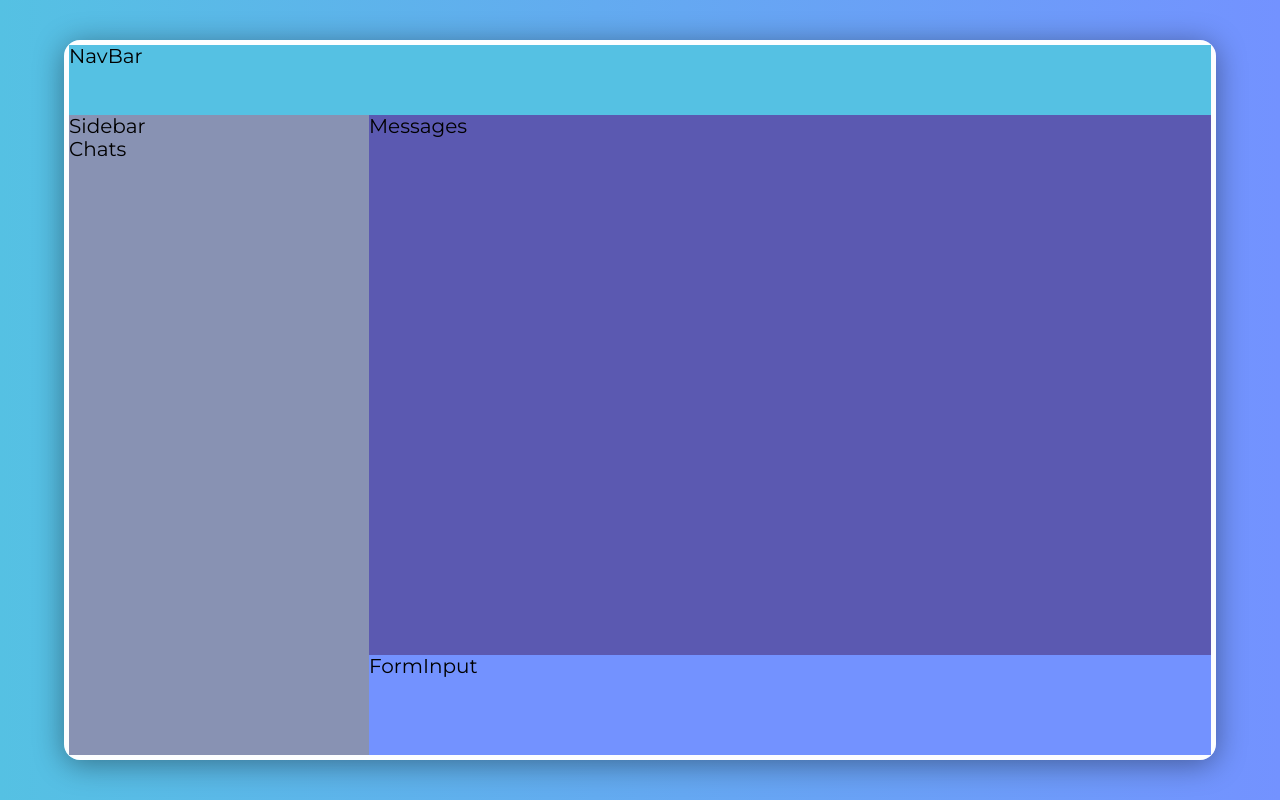
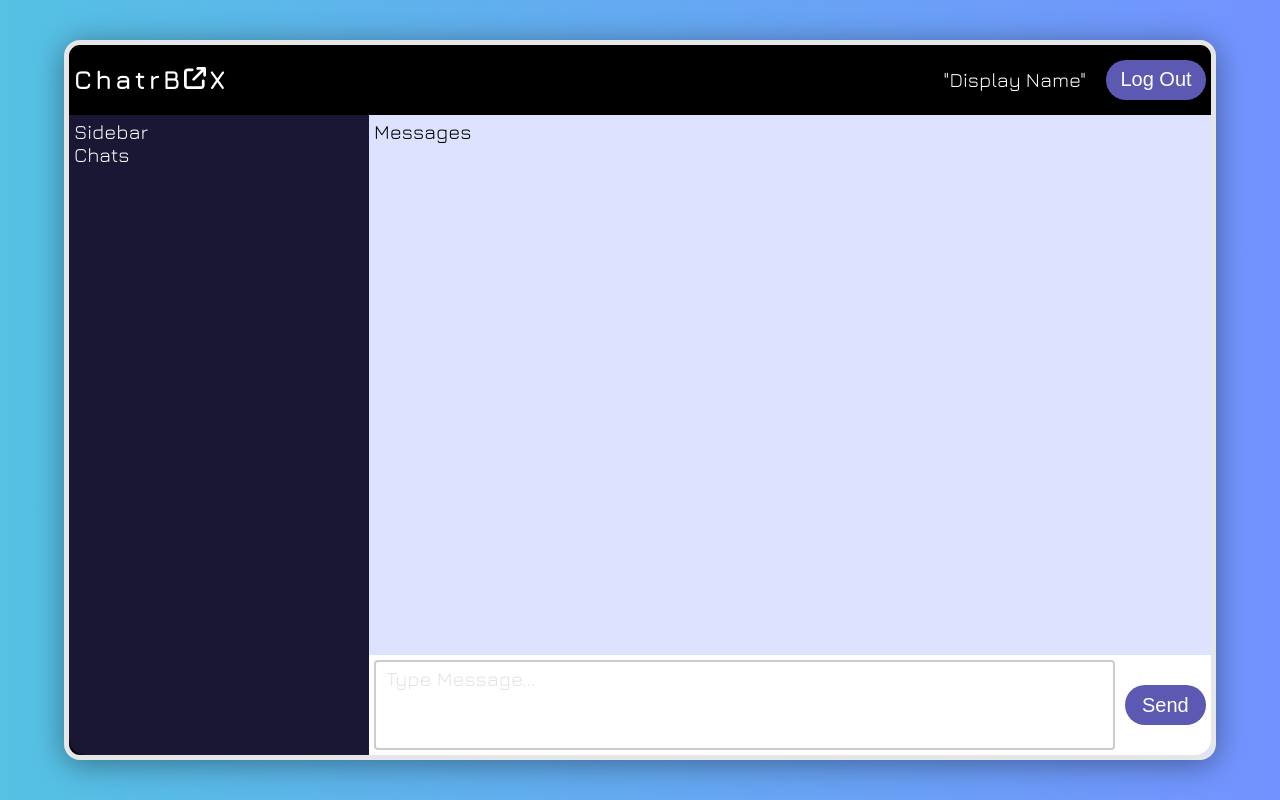
Before and after one commit to Maktastix/chatrbox_react_app, a React (Create React App) app: page / in a window 1280 px wide. Shown: the top 800 px of the page. Built offline with nearby package versions, Linux system fonts and the light colour scheme.

Commit message:
Navbar and message input styling complete

```diff
--- a/public/index.html
+++ b/public/index.html
@@ -12,7 +12,7 @@
     <link rel="apple-touch-icon" href="%PUBLIC_URL%/logo192.png" />
     <link rel="preconnect" href="https://fonts.googleapis.com">
     <link rel="preconnect" href="https://fonts.gstatic.com" crossorigin>
-    <link href="https://fonts.googleapis.com/css2?family=Montserrat:ital,wght@0,100;0,400;1,100;1,400&family=Ubuntu:wght@400;700&&family=Fredoka+One&display=swap" rel="stylesheet">
+    <link href="https://fonts.googleapis.com/css2?family=Montserrat:ital,wght@0,100;0,400;1,100;1,400&family=Ubuntu:wght@400;700&family=Jura:wght@300;400;500;600;700&display=swap" rel="stylesheet">
     <!--
       manifest.json provides metadata used when your web app is installed on a
       user's mobile device or desktop. See https://developers.google.com/web/fundamentals/web-app-manifest/
--- a/src/App.js
+++ b/src/App.js
@@ -1,5 +1,5 @@
 import { Routes, Route } from 'react-router-dom';
-import Firebase from './Firebase';
+// import Firebase from './Firebase';
 import Login from './Pages/Login';
 import Registration from './Pages/Registration';
 import Chat from './Pages/Chat';
@@ -11,10 +11,10 @@ function App() {
   return (
     <div className="App">
       <Chat />
-      {/* <Routes>
+      <Routes>
         <Route path="/" element={<Login />} />
         <Route path="/Registration" element={<Registration />} />
-      </Routes> */}
+      </Routes>
     </div>
   );
 }
--- a/src/Components/FormInput.js
+++ b/src/Components/FormInput.js
@@ -2,7 +2,11 @@ const FormInput = () => {
     return (
         <>
             <div className="form_input">
-                <p>FormInput</p>
+                <form className="message_input">
+                    <label htmlFor="message"></label>
+                    <textarea id="message" placeholder="Type Message..." required />
+                    <button>Send</button>
+                </form>
             </div>
         </>
     )
--- a/src/Components/NavBar.js
+++ b/src/Components/NavBar.js
@@ -1,8 +1,15 @@
+import { FontAwesomeIcon } from "@fortawesome/react-fontawesome";
+import { faArrowUpRightFromSquare } from '@fortawesome/free-solid-svg-icons';
+
 const NavBar = () => {
     return (
         <>
             <div className="nav_bar">
-                <p>NavBar</p>
+                <h1 name="ChatrBox" type="logo">ChatrB<FontAwesomeIcon icon={faArrowUpRightFromSquare} />X</h1>
+                <div className="account">
+                    <p>"Display Name"</p>
+                    <button>Log Out</button>
+                </div>
             </div>
         </>
     )
--- a/src/Pages/Chat.js
+++ b/src/Pages/Chat.js
@@ -1,3 +1,5 @@
+import {useState, useEffect } from 'react';
+
 import SideBar from '../Components/SideBar';
 import NavBar from '../Components/NavBar';
 import FormInput from '../Components/FormInput';
@@ -5,9 +7,10 @@ import Messages from '../Components/Messages';
 
 const Chat = () => {
 
+
     return(
         <>
-            <div className="chat_card">
+            <section className="chat_card">
                 <div className="navbar_container">
                     <NavBar />
                 </div>
@@ -20,7 +23,7 @@ const Chat = () => {
                         <FormInput />
                     </div>
                 </div>
-            </div>
+            </section>
         </>
     )
 }
--- a/src/Pages/Login.js
+++ b/src/Pages/Login.js
@@ -6,7 +6,7 @@ const Login = () => {
 
     return (
         <>
-            <div className="login_card">
+            <section className="login_card">
                 <div className="login_container">
                     <h1 name="ChatrBox" type="logo">ChatrB<FontAwesomeIcon icon={faArrowUpRightFromSquare} bounce />X</h1>
                     <p>Welcome to ChatrBox</p>
@@ -26,7 +26,7 @@ const Login = () => {
                     </form>
                     <p>Don't have an account? <Link to="/Registration">Sign up!</Link></p>
                 </div>
-            </div>
+            </section>
         </>
     )
 }
--- a/src/Pages/Registration.js
+++ b/src/Pages/Registration.js
@@ -7,7 +7,7 @@ const Registration = () => {
 
     return(
         <>
-            <div className="registration_card">
+            <section className="registration_card">
                 <div className="registration_container">
                     <h1 name="ChatrBox" type="logo">ChatrB<FontAwesomeIcon icon={faArrowUpRightFromSquare} bounce />X</h1>
                     <p>Welcome to ChatrBox</p>
@@ -27,7 +27,7 @@ const Registration = () => {
                         </div>
                         <div className="form_file">
                             <label htmlFor="avatar">
-                                <img src={Avatar} alt="Add image icon" />
+                                <img src={Avatar} alt="Add avatar icon" />
                                 <p>Add Profile Picture</p>
                             </label>
                             <input type="file" id="avatar" accept="image/png, image/jpeg"></input>
@@ -38,7 +38,7 @@ const Registration = () => {
                     </form>
                     <p>Already have an account? <Link to="/">Log in!</Link></p>
                 </div>
-            </div>
+            </section>
         </>
     )
 }
--- a/src/styles/partials/_base.scss
+++ b/src/styles/partials/_base.scss
@@ -3,7 +3,6 @@
 @use 'variables' as *;
 
 body{
-    // background: linear-gradient(90deg, rgba(85, 193, 227, 1) 0%, rgba(215, 250, 255, 1) 100%);
-    background: linear-gradient(90deg, rgba(85, 193, 227, 1) 0%, rgba(115, 146, 255, 1) 100%);
+    background: linear-gradient(90deg, $primary_color 0%, $secondary_color 100%);
     color: #ffffff;
 }
--- a/src/styles/partials/_chat.scss
+++ b/src/styles/partials/_chat.scss
@@ -2,8 +2,10 @@
 
 @use 'variables' as *;
 
+// Chat Page Structure
+
 .chat_card{
-    background: rgba(255, 255, 255, 0.8);
+    background: $nonary_color;
     border-radius: 16px;
     box-shadow: 0 4px 30px rgba(0, 0, 0, 0.4);
     backdrop-filter: blur(5px);
@@ -24,7 +26,22 @@
 
     .navbar_container{
         height: 70px;
-        background-color: $primary_color;
+        background-color: $nonary_color;
+        display: flex;
+        align-items: center;
+        border-top-left-radius: 16px;
+        border-top-right-radius: 16px;
+        padding: 0 5px;
+
+        .nav_bar h1{
+            display: flex;
+            flex-wrap: nowrap;
+            align-items: center;
+
+            svg{
+                margin: 0 3px 3px 1px;
+            }
+        }
     }
 
     .chat_container{
@@ -33,7 +50,9 @@
 
         .sidebar_container{
             width: 300px;
-            background-color: $tertiary_color;
+            background-color: $senary_color;
+            border-bottom-left-radius: 16px;
+            padding: 5px;
 
             .side_bar{
                 height: 100%;
@@ -45,27 +64,104 @@
             display: flex;
             flex-direction: column;
             justify-content: space-between;
-            background-color: $quinary_color;
+            background-color: $septenary_color;
 
             .form_input{
                 height: 100px;
-                background-color: $secondary_color;
+                background-color: $octonary_color;
+                border-bottom-right-radius: 16px;
+                padding: 5px;
             }
             .messages{
                 height: calc(100% - 100px);
+                padding: 5px;
+            }
+        }
+    }
+}
+
+// Nav Bar Styling
+
+.nav_bar{
+    width: 100%;
+    display: flex;
+    justify-content: space-between;
+
+    .account{
+        display: flex;
+        align-items: center;
+
+        button{
+            height: 40px;
+            width: 100px;
+            margin-left: 20px;
+            background-color: $quinary_color;
+            color: #ffffff;
+            border: none;
+            border-radius: 20px;
+            transition: ease-in-out;
+
+            &:hover,
+            &:focus{
+                transform: scale(1.05);
+                background-color: $secondary_color
+            }
+
+            &:active{
+                transform: translateY(2px);
+            }
+        }
+    }
+}
+
+// Form Input Styling
+
+.message_input{
+    height: 100%;
+    display: flex;
+    align-items: center;
+    justify-content: space-between;
+
+    textarea{
+        color: $nonary_color;
+        width: 100%;
+        height: 100%;
+        resize: none;
+        border: 2px solid #ccc;
+        border-radius: 4px;
+        padding: 5px 10px;
+
+        &::placeholder{
+            opacity: 0.2;
+        }
+
+        &:focus{
+            outline: none;
+
+            &::placeholder{
+                opacity: 0.6;
             }
         }
     }
 
-    // .chat_container{
-    //     display: flex;
+    button{
+        width: 90px;
+        height: 40px;
+        margin-left: 10px;
+        background-color: $quinary_color;
+        color: #ffffff;
+        border: none;
+        border-radius: 20px;
+        transition: ease-in-out;
 
-    //     .sidebar{
-    //         width: 30%;
-    //     }
+        &:hover,
+        &:focus {
+            transform: scale(1.05);
+            background-color: $secondary_color
+        }
 
-    //     .chats{
-    //         width: 70%;
-    //     }
-    // }
+        &:active {
+            transform: translateY(2px);
+        }
+    }
 }
--- a/src/styles/partials/_registration_login.scss
+++ b/src/styles/partials/_registration_login.scss
@@ -16,17 +16,6 @@
     height: 80vh;
     margin: 0 auto;
     margin-top: 10vh;
-    position: relative;
-
-    // &::before{
-    //     content: '';
-    //     position: absolute;
-    //     background: rgba(255, 255, 255, 0.1);
-    //     inset: 0;
-    //     z-index: -10;
-    //     translate: -15px 15px;
-    //     border-radius: 16px;
-    // }
 
     .registration_container,
     .login_container{
@@ -78,7 +67,6 @@
             padding: 10px 30px;
             width: 400px;
             transition: 0.3s ease-in-out;
-            color: #ffffff;
 
             &:hover,
             &:focus{
@@ -103,7 +91,7 @@
 
         label{
             display: flex;
-            justify-content: start;
+            justify-content: flex-start;
             align-items: center;
             cursor: pointer;
 
--- a/src/styles/partials/_typography.scss
+++ b/src/styles/partials/_typography.scss
@@ -1,6 +1,3 @@
-// Typography Partial
-
-
 // Typography Partial
 
 @use 'variables' as *;
@@ -10,7 +7,7 @@ html{
 }
 
 body{
-    font-family: $body_font;
+    font-family: $logo_font;
 }
 
 h1{
@@ -29,3 +26,29 @@ h1{
 .login_container p:last-child{
     font-size: 0.8rem;
 }
+
+.form_input input{
+    color: #ffffff;
+    font-family: $logo_font;
+}
+
+textarea{
+    font-family: $logo_font;
+}
+
+.navbar_container,
+.sidebar_container{
+    color: $octonary_color;
+
+    .nav_bar h1{
+        font-size: 1.3rem;
+
+        svg{
+            font-size: 1.1rem;
+        }
+    }
+}
+
+.chat_card{
+    font-family: $logo_font;
+}
--- a/src/styles/partials/_variables.scss
+++ b/src/styles/partials/_variables.scss
@@ -2,7 +2,7 @@
 
 // Font Families
 
-$logo_font: 'Fredoka One', cursive;
+$logo_font: 'Jura', sans-serif;
 $header_font: 'Ubuntu', sans-serif;
 $body_font: 'Montserrat', sans-serif;
 
@@ -13,7 +13,10 @@ $secondary_color: #7392ff;
 $tertiary_color: #8892b3;
 $quarternary_color: #d6c2ff;
 $quinary_color: #5b59b1;
-$senary_color: #8f98b3;
+$senary_color: #1a1735;
+$septenary_color: #dde3ff;
+$octonary_color: #ffffff;
+$nonary_color: #000000;
 
 // Font Weights
 
```
